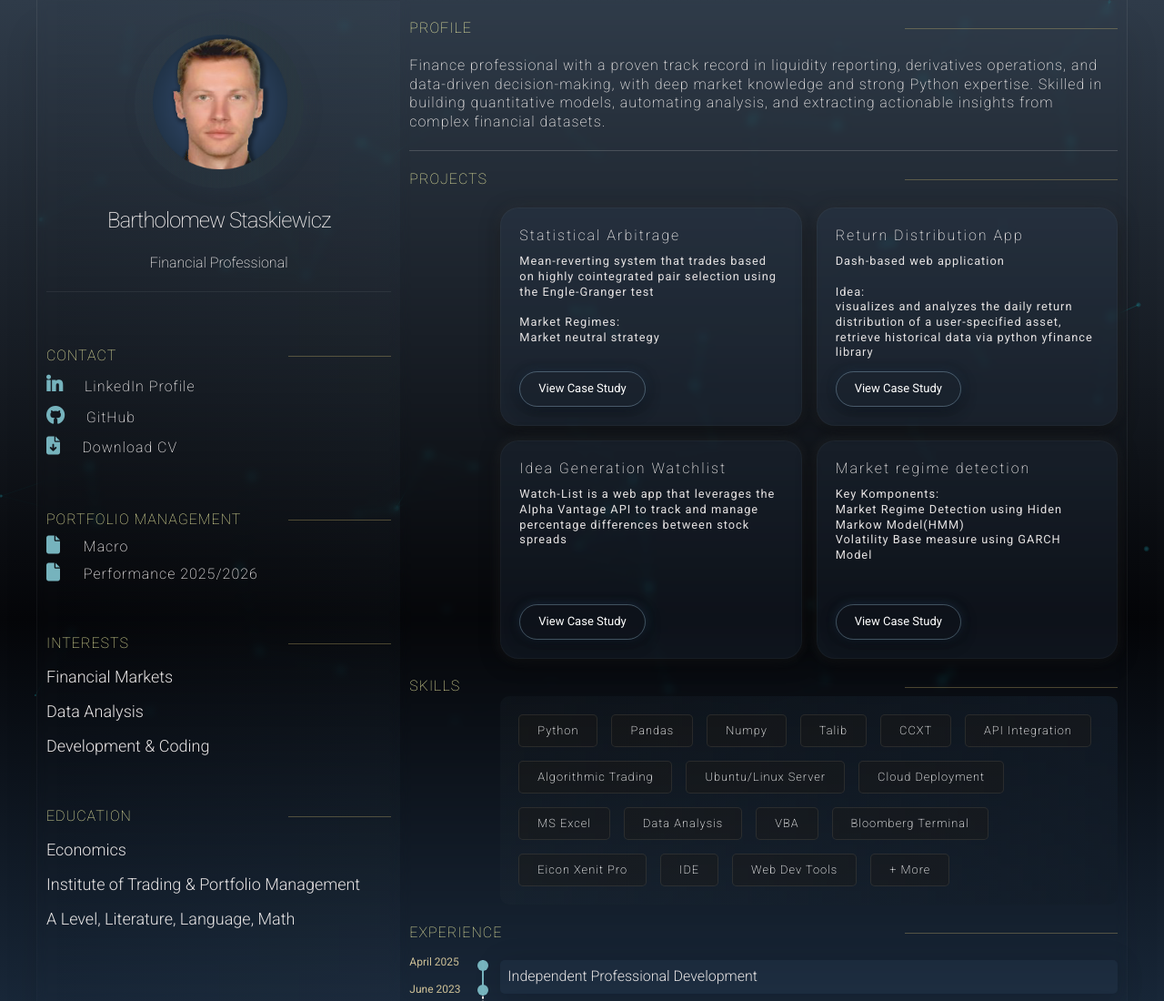
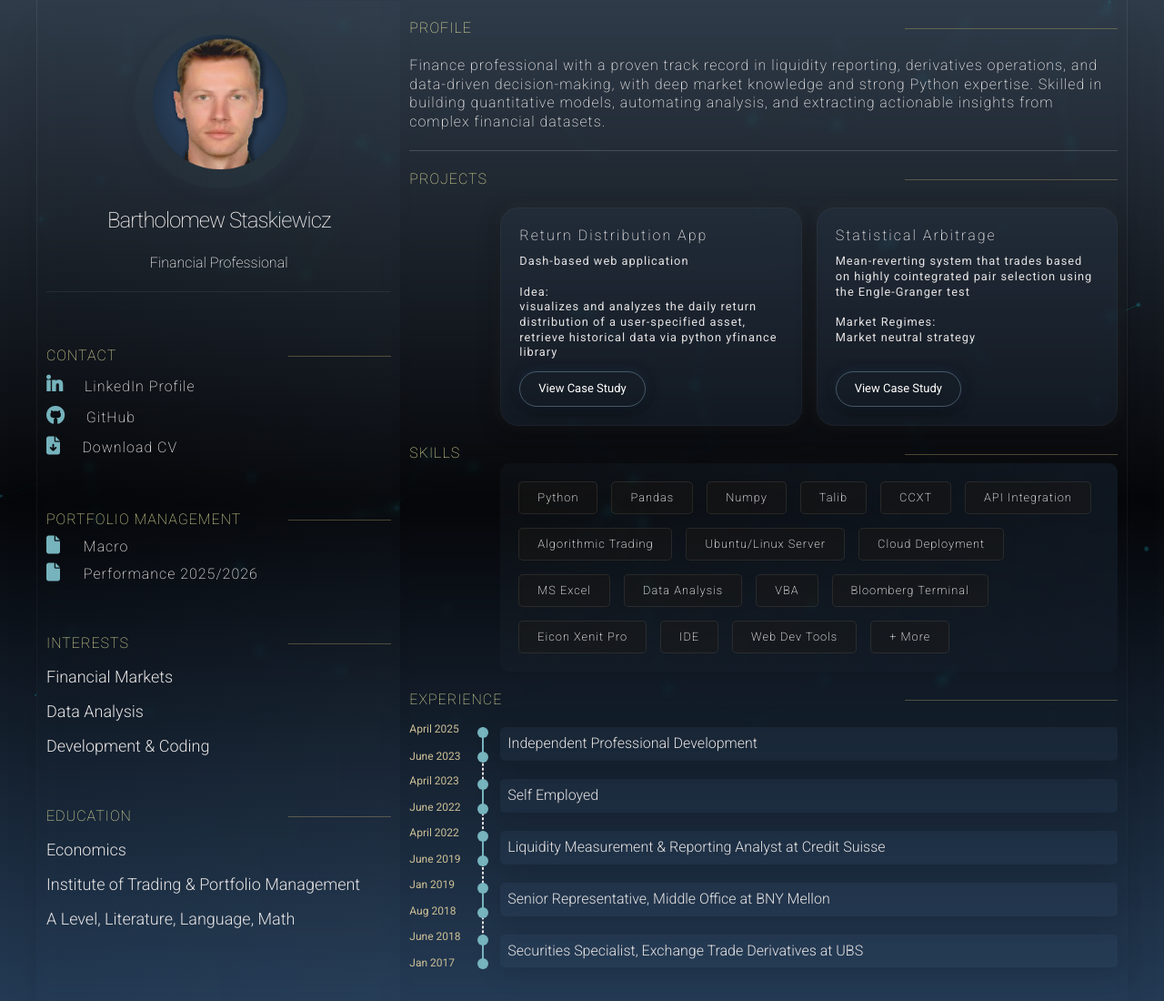
Before and after one commit to B-Artech/portfolio, a plain HTML site: page index.html in a window 1280 px wide. Shown: the top 1100 px of the page at 91% size. Drawn offline with nearby package versions, Linux system fonts and the light colour scheme.

Commit message:
Update index.html

```diff
--- a/index.html
+++ b/index.html
@@ -138,17 +138,6 @@
             <div class="project">
                 <div class="project__container">
                     <div class="project__container--box">
-                        <h4 class="project__header">Statistical Arbitrage</h4>
-                        <div class="project__container--about">
-                            <p>Mean-reverting system that trades based on highly cointegrated pair selection using the
-                                Engle-Granger test</p>
-                            <br />
-                            <p>Market Regimes: <br />Market neutral strategy</p>
-                        </div>
-                        <a href="https://github.com/B-Artech/Statistical-Arbitrage" class='btn' target="_blank">View
-                            Case Study</a>
-                    </div>
-                    <div class="project__container--box">
                         <h4 class="project__header">Return Distribution App</h4>
                         <div class="project__container--about">
                             <p>Dash-based web application</p>
@@ -162,6 +151,17 @@
                             Study</a>
                     </div>
                     <div class="project__container--box">
+                        <h4 class="project__header">Statistical Arbitrage</h4>
+                        <div class="project__container--about">
+                            <p>Mean-reverting system that trades based on highly cointegrated pair selection using the
+                                Engle-Granger test</p>
+                            <br />
+                            <p>Market Regimes: <br />Market neutral strategy</p>
+                        </div>
+                        <a href="https://github.com/B-Artech/Statistical-Arbitrage" class='btn' target="_blank">View
+                            Case Study</a>
+                    </div>
+                    <!-- <div class="project__container--box">
                         <h4 class="project__header">Idea Generation Watchlist</h4>
                         <div class="project__container--about">
                             <p>Watch-List is a web app that leverages the Alpha Vantage API to track and manage percentage differences between stock spreads
@@ -169,8 +169,8 @@
                         </div>
                         <a href="https://b-artech.github.io/Spread-Watchlist/" class='btn' target="_blank">View Case
                             Study</a>
-                    </div>
-                    <div class="project__container--box">
+                    </div> -->
+                    <!-- <div class="project__container--box">
                         <h4 class="project__header">Market regime detection</h4>
                         <div class="project__container--about">
                             <p>Key Komponents: <br />Market Regime Detection using Hiden Markow Model(HMM)
@@ -180,7 +180,7 @@
                         </div>
                         <a href="https://github.com/B-Artech/SP500-HMM-Modle/tree/main" class='btn' target="_blank">View
                             Case Study</a>
-                    </div>
+                    </div> -->
                 </div>
             </div>
             <br />
```
